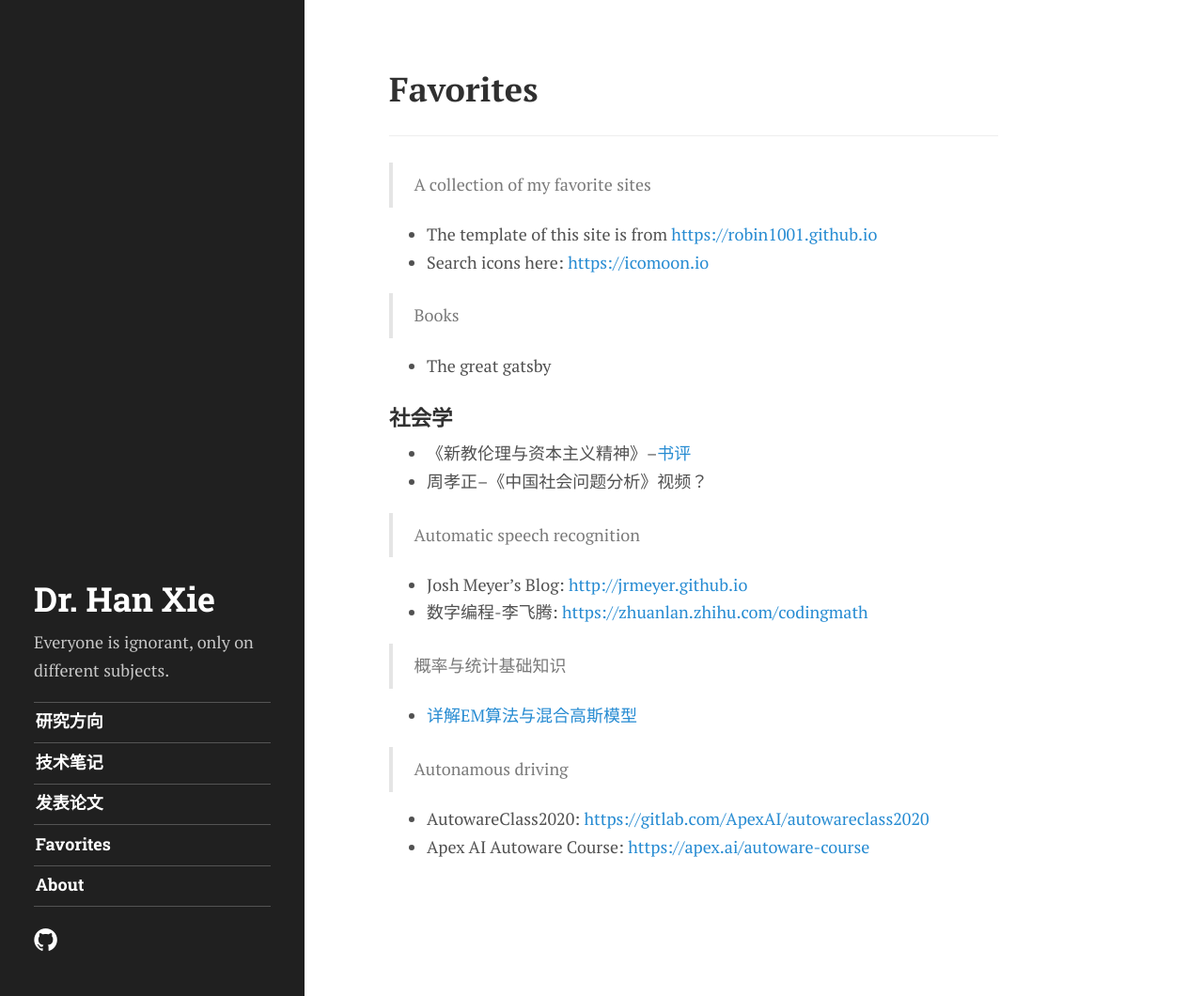
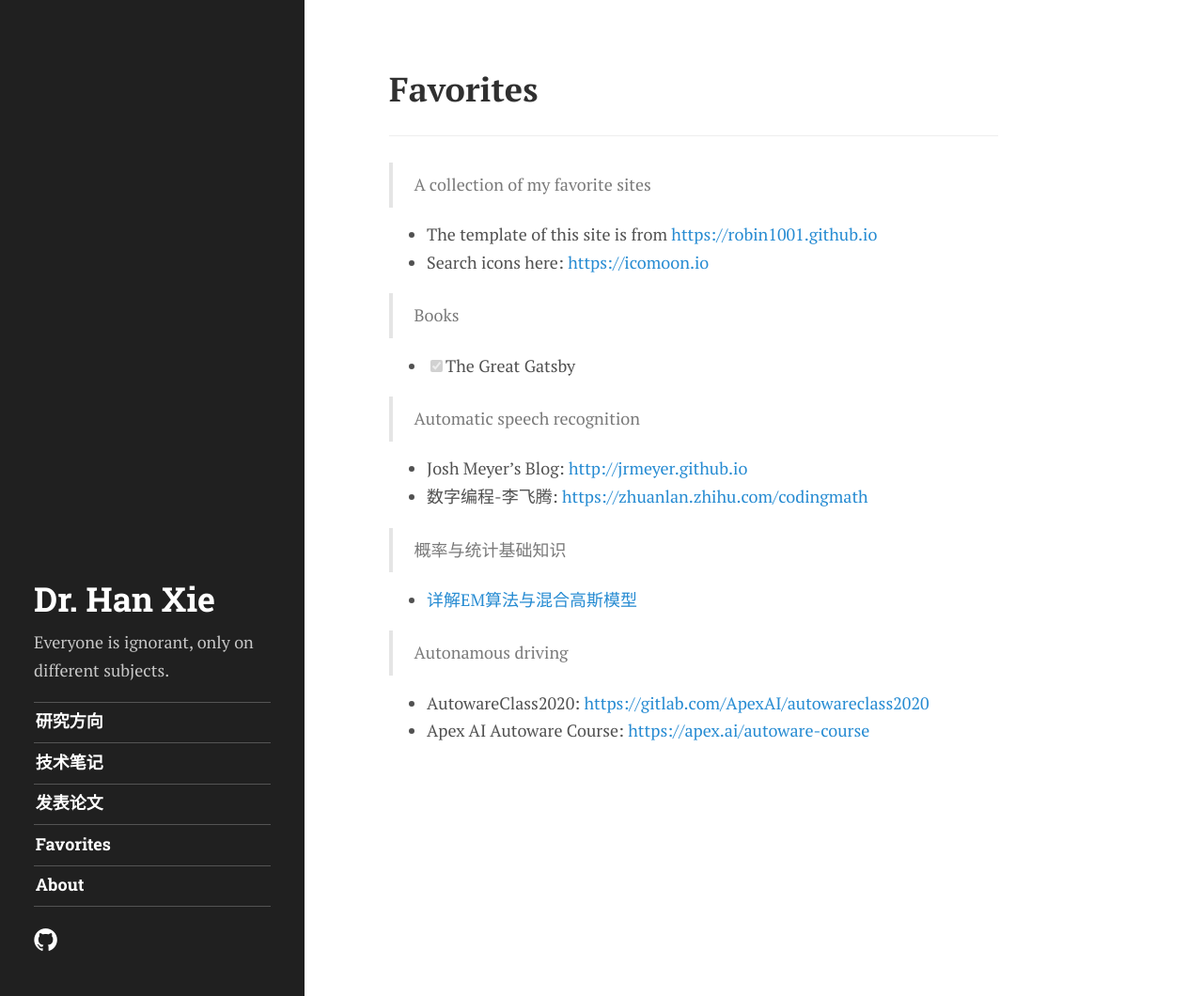
Before and after one commit to han-xie/han-xie.github.io, a Jekyll site: the page built from favorite.md, in a window 1280 px wide and 1060 px high. Shown: the whole window at 94% size. Built offline with Jekyll 4.4.1, drawn with Linux system fonts in a browser that asks for light colours; some web fonts are replaced.

Commit message:
Update favorites

```diff
--- a/favorite.md
+++ b/favorite.md
@@ -10,12 +10,7 @@ title: Favorites
 
 > Books
 
-* The great gatsby
-
-### 社会学
-
-* 《新教伦理与资本主义精神》--[书评](https://book.douban.com/review/6479899/)
-* 周孝正--《中国社会问题分析》视频？
+- [x] The Great Gatsby
 
 > Automatic speech recognition
 
```
